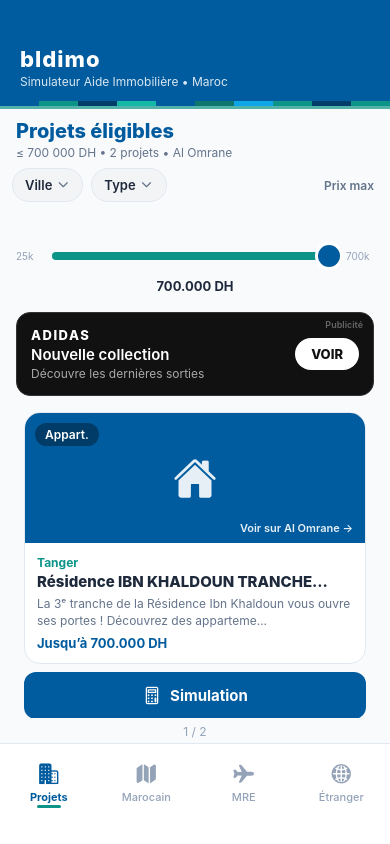
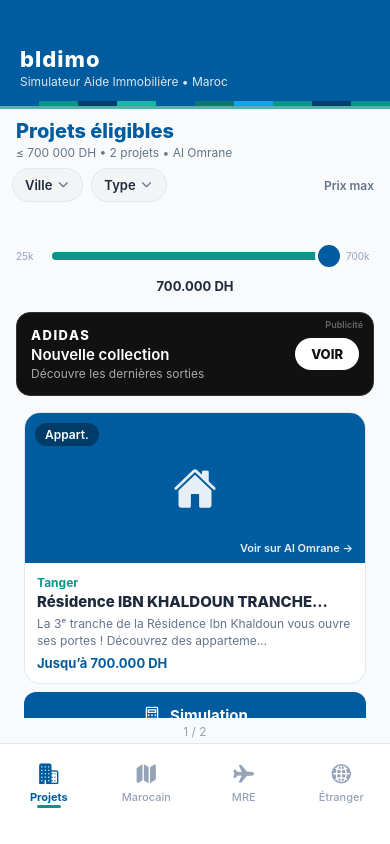
Before and after one commit to TAXI84/bldimo, a React Native app: screen / in a window 390 px wide. Built offline with nearby package versions, Linux system fonts and the light colour scheme.

Commit message:
feat: display Al Omrane project images in swipe cards

```diff
--- a/app/projets.tsx
+++ b/app/projets.tsx
@@ -1,6 +1,6 @@
 import { useMemo, useRef, useState, useCallback } from 'react';
 import {
-  View, Text, StyleSheet, ScrollView, Dimensions, TouchableOpacity, Linking,
+  View, Text, Image, StyleSheet, ScrollView, Dimensions, TouchableOpacity, Linking,
   NativeSyntheticEvent, NativeScrollEvent, Modal, Pressable, PanResponder, LayoutChangeEvent,
 } from 'react-native';
 import { Ionicons } from '@expo/vector-icons';
@@ -196,8 +196,16 @@
             {filtered.map((project) => (
               <View key={project.id} style={styles.cardWrap}>
                 <TouchableOpacity style={styles.card} activeOpacity={0.95} onPress={() => openAlOmrane(project)}>
-                  <View style={[styles.imageArea, { backgroundColor: project.imageColor }]}>
-                    <Ionicons name="home" size={44} color="rgba(255,255,255,0.9)" />
+                  <View style={[styles.imageArea, { backgroundColor: project.imageColor || '#005C9E' }]}>
+                    {project.imageUrl ? (
+                      <Image
+                        source={{ uri: project.imageUrl }}
+                        style={styles.projectImage}
+                        resizeMode="cover"
+                      />
+                    ) : (
+                      <Ionicons name="home" size={44} color="rgba(255,255,255,0.9)" />
+                    )}
                     <View style={styles.badge}><Text style={styles.badgeText}>{typeLabel(project.type)}</Text></View>
                     <Text style={styles.tapHint}>Voir sur Al Omrane →</Text>
                   </View>
@@ -279,7 +287,8 @@
   scrollContent: { paddingHorizontal: 12, paddingTop: 4 },
   cardWrap: { width: CARD_WIDTH, marginHorizontal: CARD_MARGIN },
   card: { backgroundColor: Colors.card, borderRadius: 16, overflow: 'hidden', borderWidth: 1, borderColor: Colors.border, elevation: 3 },
-  imageArea: { height: 130, alignItems: 'center', justifyContent: 'center' },
+  imageArea: { height: 150, alignItems: 'center', justifyContent: 'center', overflow: 'hidden' },
+  projectImage: { ...StyleSheet.absoluteFillObject, width: '100%' as any, height: '100%' as any },
   badge: { position: 'absolute', top: 10, left: 10, backgroundColor: 'rgba(0,0,0,0.35)', paddingHorizontal: 10, paddingVertical: 4, borderRadius: 12 },
   badgeText: { color: '#fff', fontSize: 12, fontWeight: '600' },
   tapHint: { position: 'absolute', bottom: 8, right: 12, color: 'rgba(255,255,255,0.9)', fontSize: 11, fontWeight: '600' },
```
